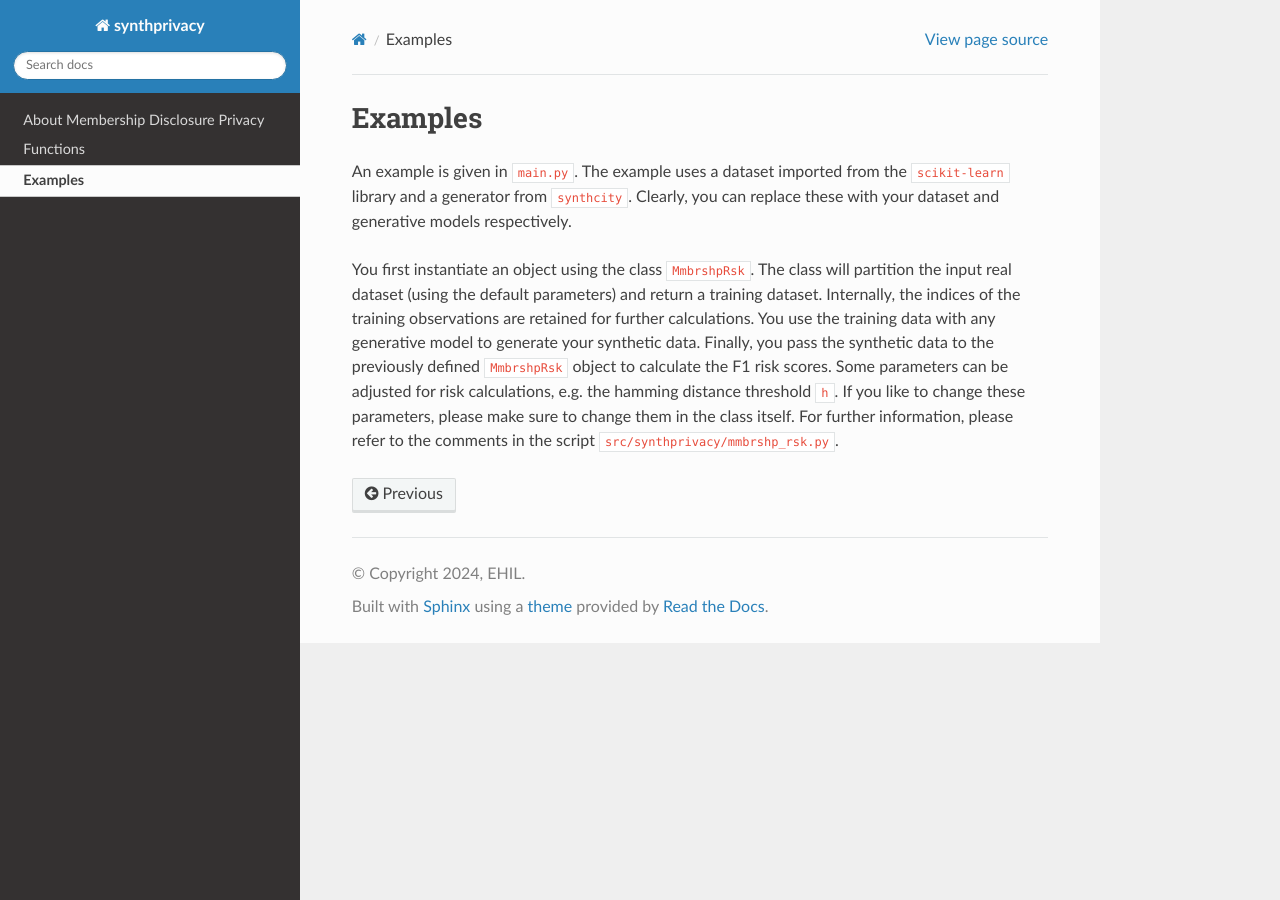
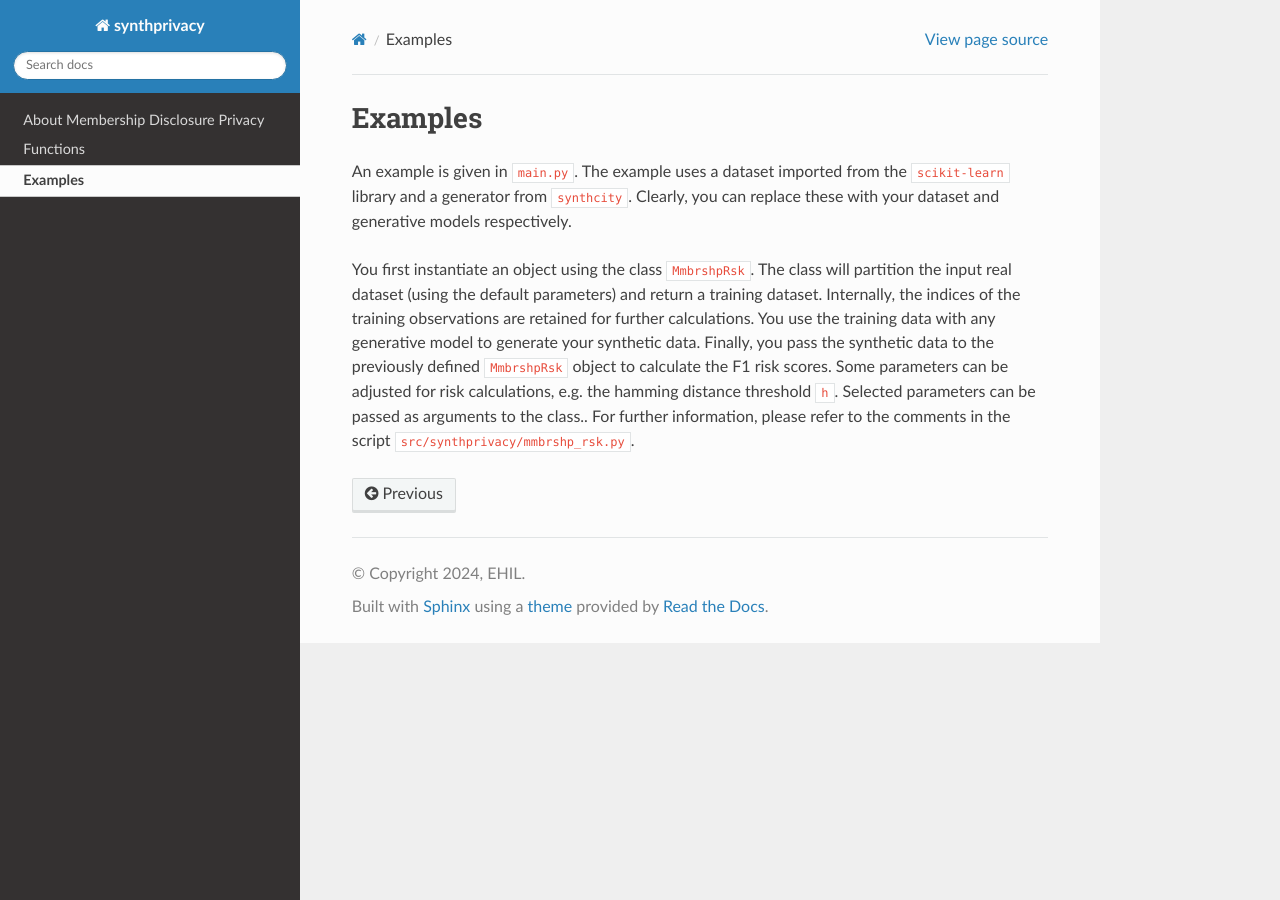
Before and after one commit to skababji-ehil/synthprivacy, a Sphinx documentation site: the page built from docs/examples.rst, in a window 1280 px wide. Built offline with Sphinx 7.4.7 and the Read the Docs theme 2.0.0, drawn with Linux system fonts in a browser that asks for light colours.

```diff
--- a/docs/examples.rst
+++ b/docs/examples.rst
@@ -3,4 +3,4 @@ Examples
 
 An example is given in  ``main.py``. The example uses a dataset imported from the ``scikit-learn`` library and a generator from ``synthcity``. Clearly, you can replace these with your dataset and generative models respectively.
 
-You first instantiate an object using the class ``MmbrshpRsk``. The class will partition the input real dataset (using the default parameters) and return a training dataset. Internally, the indices of the training observations are retained for further calculations. You use the training data with any generative model to generate your synthetic data. Finally, you pass the synthetic data to the previously defined ``MmbrshpRsk`` object to calculate  the F1 risk scores. Some parameters can be adjusted for risk calculations, e.g. the hamming distance threshold  ``h``. If you like to change these parameters, please make sure to change them in the class itself.  For further information, please refer to the comments in the script ``src/synthprivacy/mmbrshp_rsk.py``.
+You first instantiate an object using the class ``MmbrshpRsk``. The class will partition the input real dataset (using the default parameters) and return a training dataset. Internally, the indices of the training observations are retained for further calculations. You use the training data with any generative model to generate your synthetic data. Finally, you pass the synthetic data to the previously defined ``MmbrshpRsk`` object to calculate  the F1 risk scores. Some parameters can be adjusted for risk calculations, e.g. the hamming distance threshold  ``h``. Selected parameters can be passed as arguments to the class..  For further information, please refer to the comments in the script ``src/synthprivacy/mmbrshp_rsk.py``.
```
Also changed, not shown: README.md (+2 -2 lines), requirements.txt (deleted, +0 -340 lines), requirmenets.txt (added, +12 -0 lines), 2 other files.
